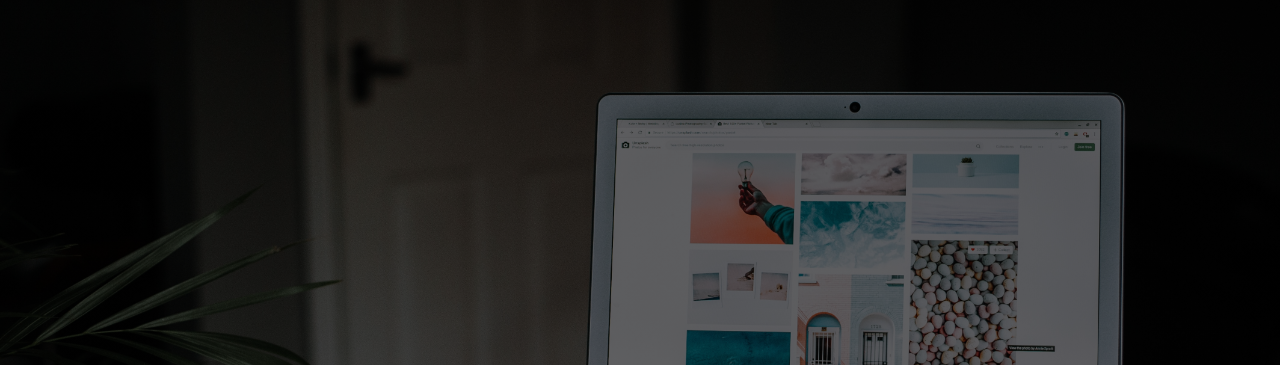
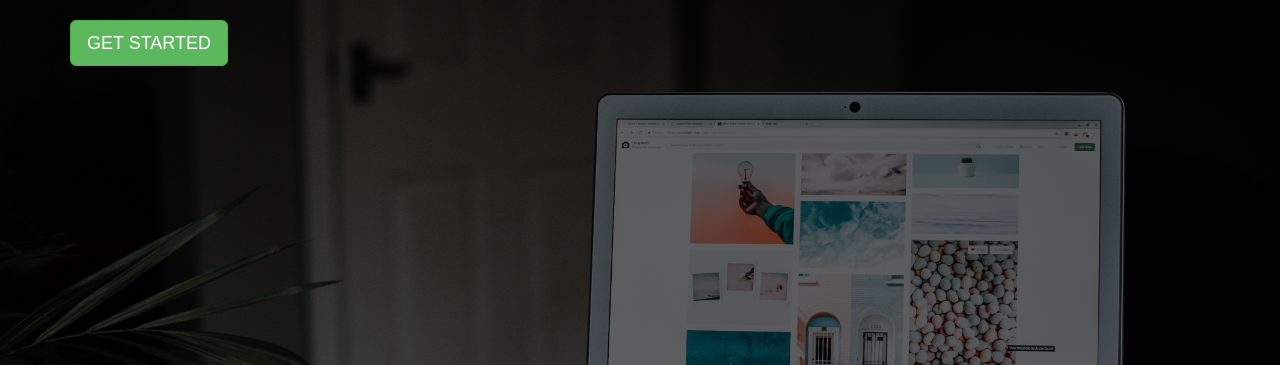
Before and after one commit to bethnduta/yp, a Flask app: page / in a window 1280 px wide. Shown: the part 55-420 px from the top of the page. Run offline with Flask 2, Linux system fonts and the light colour scheme; data that the repository does not hold is empty; some libraries are stand-ins or nearby versions.

Commit message:
deployment

```diff
--- a/app/templates/home.html
+++ b/app/templates/home.html
@@ -1,6 +1,7 @@
 {% extends 'base.html' %}
 
 {% block content %}
+         <a class="btn btn-lg btn-success" href="/login">GET STARTED</a>
 
       <div class="container" style="color: rgb(176, 220, 246); font-size:22px;">
          {% for post in posts %}
@@ -34,5 +35,5 @@
 
            </div>
          </div>
-   <!-- <a class="btn btn-lg btn-success" href="/login">GET STARTED</a> -->
+
     {% endblock %}
```
Also changed, not shown: 1 other file.
